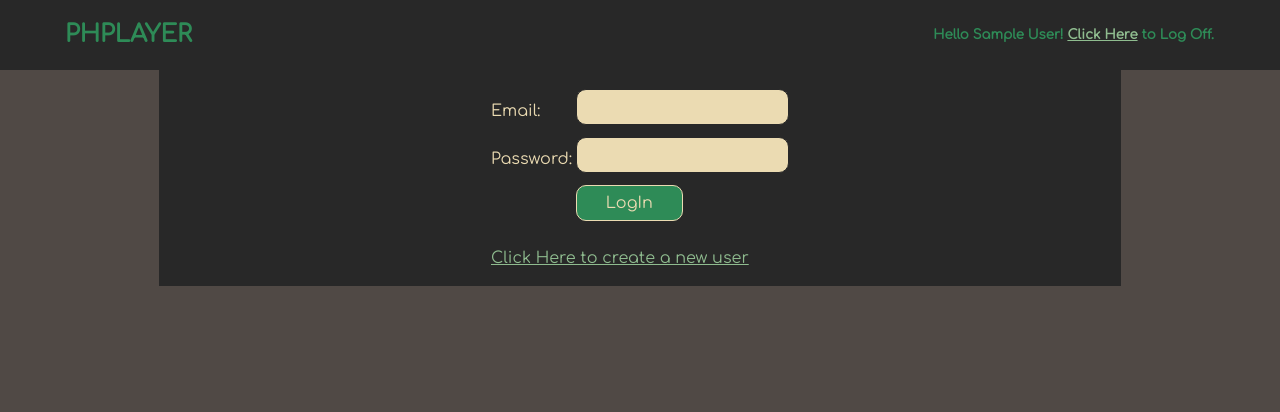
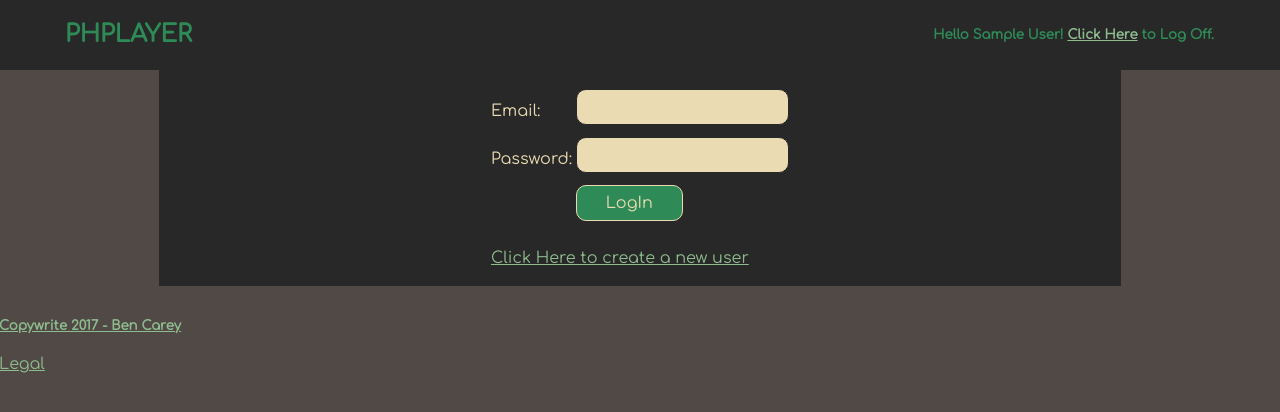
Before and after one commit to bncarey42/serverSideClass, a PHP site: page /logOn.php in a window 1280 px wide. Shown: the top 412 px of the page. Run offline with PHP 8.4, Linux system fonts and the light colour scheme; the visitor is signed in with stand-in values (Sample User, id 1); a stand-in replaces the project's code that opens the database connection.

Commit message:
Update footer.php

```diff
--- a/project/src/assets/includes/footer.php
+++ b/project/src/assets/includes/footer.php
@@ -1,3 +1,7 @@
 </center>
+<footer>
+  <h5><a href="bncarey42.github.io">Copywrite 2017 - Ben Carey</a></h5>
+  <a href="legal.php">Legal</a>
+</footer>
 </body>
 </html>
```
